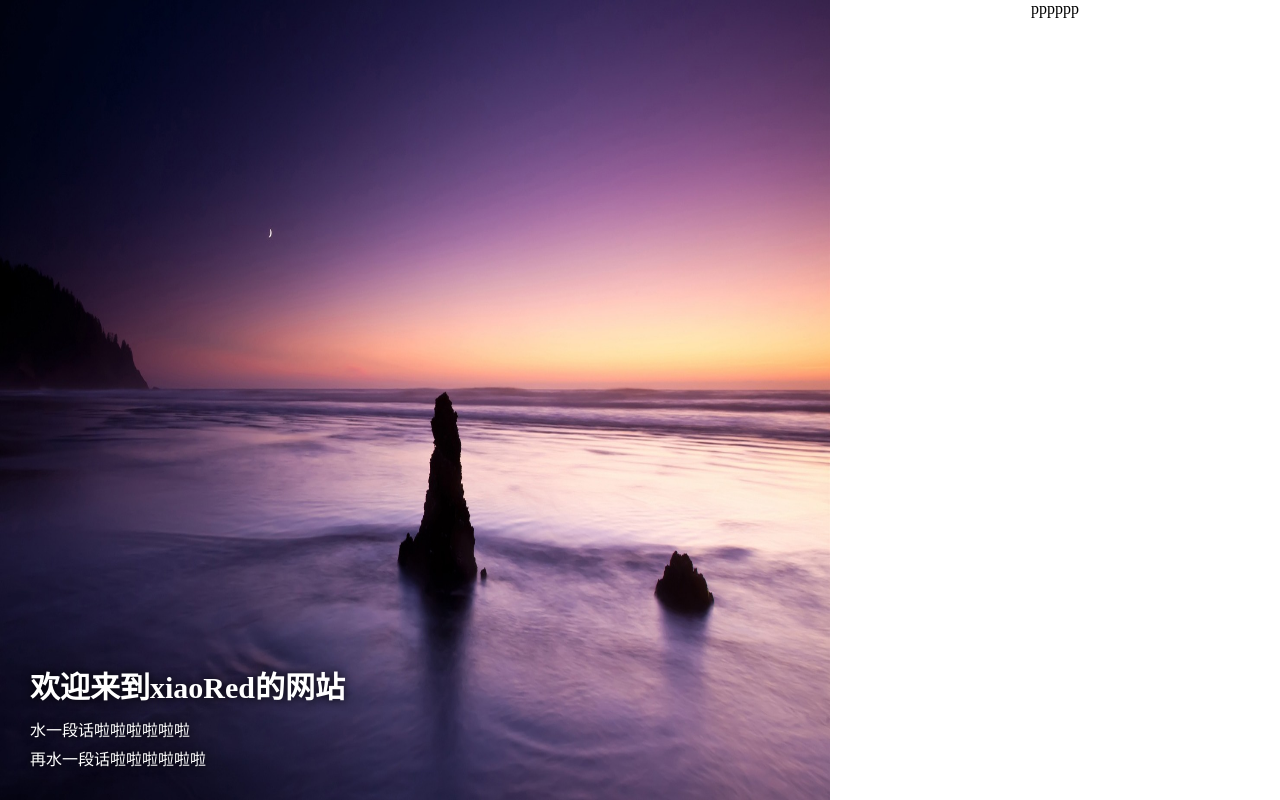
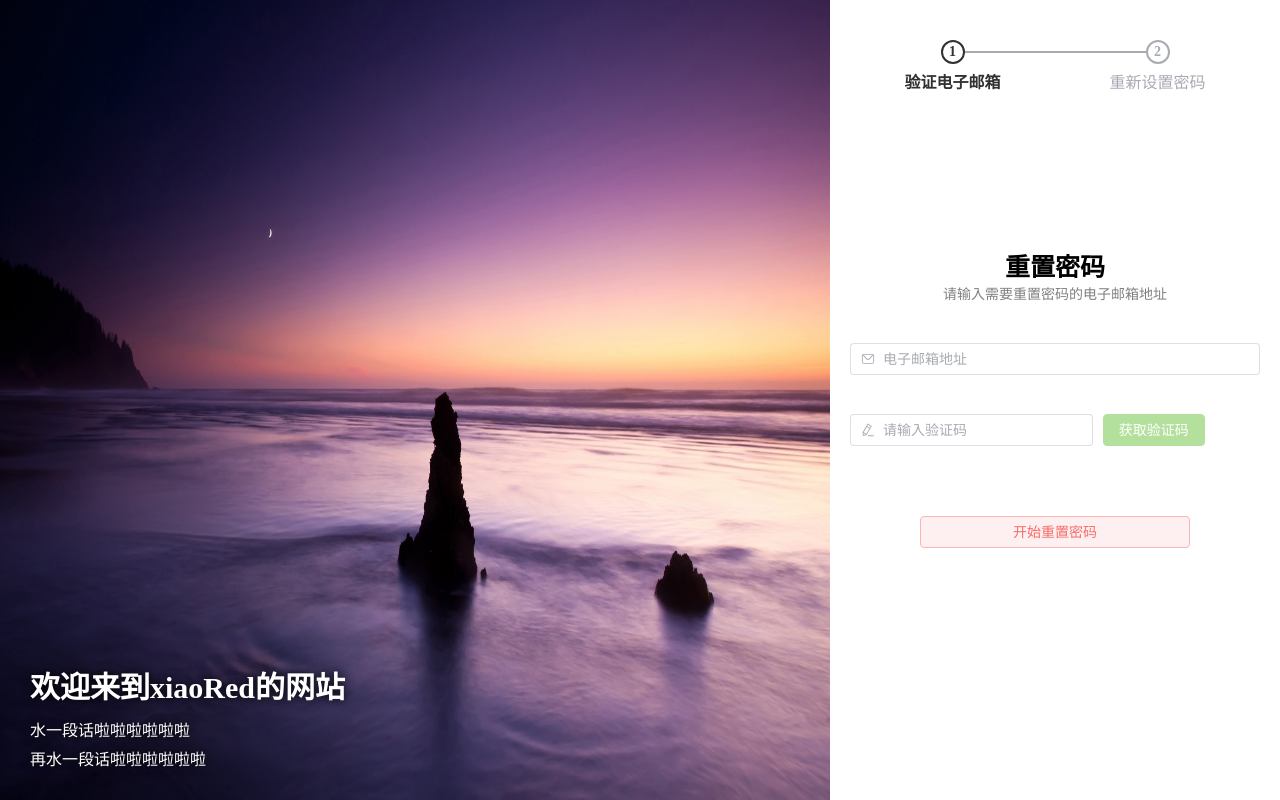
Before and after one commit to XiaoRedAh/ProTemplate_JWT, a Vue app in the folder frontend/: page /reset in a window 1280 px wide. Built offline with nearby package versions, Linux system fonts and the light colour scheme.

Commit message:
前端重置密码功能实现

```diff
--- a/frontend/src/components/welcome/Login.vue
+++ b/frontend/src/components/welcome/Login.vue
@@ -65,7 +65,7 @@ function userLogin(){
           <el-checkbox v-model="form.remember" label="记住我" size="large" />
         </el-col>
         <el-col :span="12" style="text-align: right">
-          <el-link>忘记密码？</el-link>
+          <el-link @click="router.push('/reset')">忘记密码？</el-link>
         </el-col>
       </el-row>
     </div>
--- a/frontend/src/components/welcome/ResetPaw.vue
+++ b/frontend/src/components/welcome/ResetPaw.vue
@@ -1,11 +1,194 @@
 <script setup>
+import {reactive, ref} from "vue";
+import {Lock, Message, EditPen} from "@element-plus/icons-vue";
+import {get, post} from "@/net";
+import {ElMessage} from "element-plus";
+import router from "@/router";
 
+const form = reactive({
+  email: '',
+  code: '',
+  password: '',
+  password_repeat: ''
+})
+
+//步骤条进行到第几步
+const active = ref(0)
+
+const validatePassword = (rule, value, callback) => {
+  if (value === '') {
+    callback(new Error('请再次输入密码'));
+  } else if (value !== form.password) {
+    callback(new Error('两次输入密码不一致!'));
+  } else {
+    callback();
+  }
+};
+
+const rules = {
+  password: [
+    { required: true, message: '请输入密码', trigger: 'blur' },
+    { min: 6, max: 16, message: '密码长度必须在6~16个字符之间', trigger: ['blur','change'] }
+  ],
+  password_repeat: [
+    { validator: validatePassword, trigger: ['blur','change'] },
+  ],
+  email:[
+    { required: true, message: '请输入邮箱地址', trigger: 'blur' },
+    { type: 'email', message: '请输入合法的电子邮箱地址', trigger: ['blur', 'change'] }
+  ],
+  code: [
+    { required: true, message: '请输入获取的验证码', trigger: 'blur' },
+    {min: 6, max: 6, message: '请输入6位验证码', trigger: ['blur', 'change']}
+  ]
+}
+
+//定义对整个表单进行响应的变量
+const formRef = ref()
+//判断邮箱地址是否有效（默认无效），有效才能激发“获取验证码”按钮
+const isEmailValid = ref(false)
+//发送验证码的冷却时间
+const coldTime = ref(0)
+
+const onValidate= (prop, isValid) =>{
+  //如果更新的属性是email
+  if(prop === 'email')
+    isEmailValid.value = isValid//isVaild返回的是该属性是否校验通过
+}
+
+//发送验证码
+const validateEmail = ()=>{
+  //按钮点击后立即冷却60秒，防止点太快，重复发
+  coldTime.value = 60
+  get(`/api/auth/ask-code?email=${form.email}&type=register`, ()=>{
+    ElMessage.success(`验证码已发送到邮箱: ${form.email}，请注意查收`)
+    setInterval(() => coldTime.value--, 1000)//每一秒，冷却时间减1
+  },undefined, (message)=>{
+    ElMessage.warning(message)
+    coldTime.value = 0 //如果出现了些问题，冷却时间直接清空
+  })
+}
+
+//重置密码第一步：认证邮箱验证码
+const startReset = ()=>{
+  formRef.value.validate((isValid) =>{
+    //只有整个el-form表单完整无误，才能向后端发送请求
+    if(isValid){
+      post("/api/auth/reset-confirm",{
+        email: form.email,
+        code: form.code
+      },()=>{
+        //如果邮箱验证成功，进入第二步
+        active.value++
+      })
+    }else{//填写表单有误，不能向后端发送post请求
+      ElMessage.warning('请填写电子邮箱地址和验证码')
+    }
+  })
+}
+
+//重置密码第二步：重置密码
+const doReset = ()=>{
+  formRef.value.validate((isValid) =>{
+    //只有整个el-form表单完整无误，才能向后端发送请求
+    if(isValid){
+      post("/api/auth/reset-password",{
+        email: form.email,
+        code: form.code,
+        password: form.password,
+      },(message)=>{
+        //如果重置密码成功，页面切换到登录界面
+        ElMessage.success("重置密码成功，请重新登录")
+        router.push('/')
+      })
+    }else{//填写表单有误，不能向后端发送post请求
+      ElMessage.warning('请填写新的密码并确认两次填写是否一致')
+    }
+  })
+}
 </script>
 
 <template>
-<div>
-  pppppp
-</div>
+  <div>
+    <div style="margin: 40px 20px;">
+      <!--搞个步骤条，active绑定进行到第几步-->
+      <el-steps :active="active" finish-status="success" align-center>
+        <el-step title="验证电子邮箱" />
+        <el-step title="重新设置密码" />
+      </el-steps>
+    </div>
+    <!--active为0的时候显示验证电子邮箱的界面-->
+    <transition name="el-fade-in-linear" mode="out-in">
+      <div style="text-align: center;margin: 0 20px;height: 100%" v-if="active === 0">
+        <div style="margin-top: 150px">
+          <div style="font-size: 25px;font-weight: bold">重置密码</div>
+          <div style="font-size: 14px;color:grey">请输入需要重置密码的电子邮箱地址</div>
+        </div>
+        <div>
+          <el-form :model="form" :rules="rules" @validate="onValidate" ref="formRef">
+            <el-form-item prop="email">
+              <el-input v-model="form.email" type="email" style="margin-top: 40px" placeholder="电子邮箱地址">
+                <template #prefix>
+                  <el-icon><Message /></el-icon>
+                </template>
+              </el-input>
+            </el-form-item>
+            <el-form-item prop="code">
+              <div style="margin-top: 20px">
+                <el-row :gutter="10" style="width: 100%">
+                  <el-col :span="18">
+                    <el-input v-model="form.code" type="text" placeholder="请输入验证码">
+                      <template #prefix>
+                        <el-icon><EditPen /></el-icon>
+                      </template>
+                    </el-input>
+                  </el-col>
+                  <el-col :span="6">
+                    <el-button type="success" :maxlength="6" @click="validateEmail"
+                               :disabled="!isEmailValid || coldTime > 0" >
+                      {{coldTime > 0 ? '请稍后' + coldTime + '秒' : '获取验证码'}}</el-button>
+                  </el-col>
+                </el-row>
+              </div>
+            </el-form-item>
+          </el-form>
+        </div>
+        <div style="margin-top: 70px">
+          <el-button style="width: 270px;" type="danger" plain @click="startReset">开始重置密码</el-button>
+        </div>
+      </div>
+    </transition>
+    <!--active为1的时候，显示重置密码界面-->
+    <transition name="el-fade-in-linear" mode="out-in">
+      <div style="text-align: center;margin: 0 20px;height: 100%" v-if="active === 1">
+        <div style="margin-top: 150px">
+          <div style="font-size: 25px;font-weight: bold">重置密码</div>
+          <div style="font-size: 14px;color:grey">请填写您的新密码</div>
+        </div>
+        <div style="margin-top: 50px">
+          <el-form :model="form" :rules="rules" @validate="onValidate" ref="formRef">
+            <el-form-item prop="password">
+              <el-input v-model="form.password" :maxlength="16" type="password" style="margin-top: 20px" placeholder="新密码">
+                <template #prefix>
+                  <el-icon><Lock /></el-icon>
+                </template>
+              </el-input>
+            </el-form-item>
+            <el-form-item prop="password_repeat">
+              <el-input v-model="form.password_repeat" :maxlength="16" type="password" style="margin-top: 20px" placeholder="再次输入新密码">
+                <template #prefix>
+                  <el-icon><Lock /></el-icon>
+                </template>
+              </el-input>
+            </el-form-item>
+          </el-form>
+        </div>
+        <div style="margin-top: 70px">
+          <el-button style="width: 270px;" type="danger" plain @click="doReset">立即重置密码</el-button>
+        </div>
+      </div>
+    </transition>
+  </div>
 </template>
 
 <style scoped>
```
